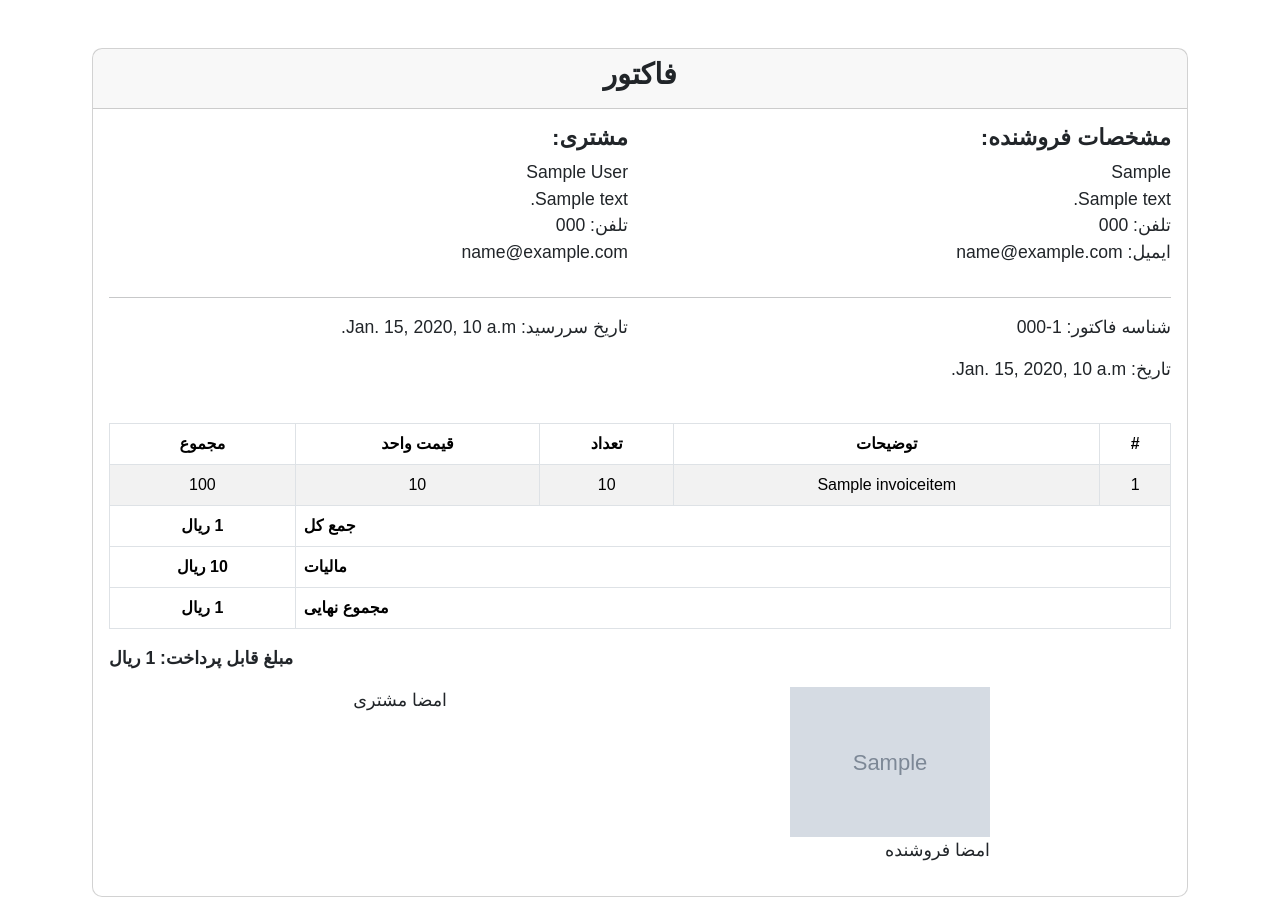
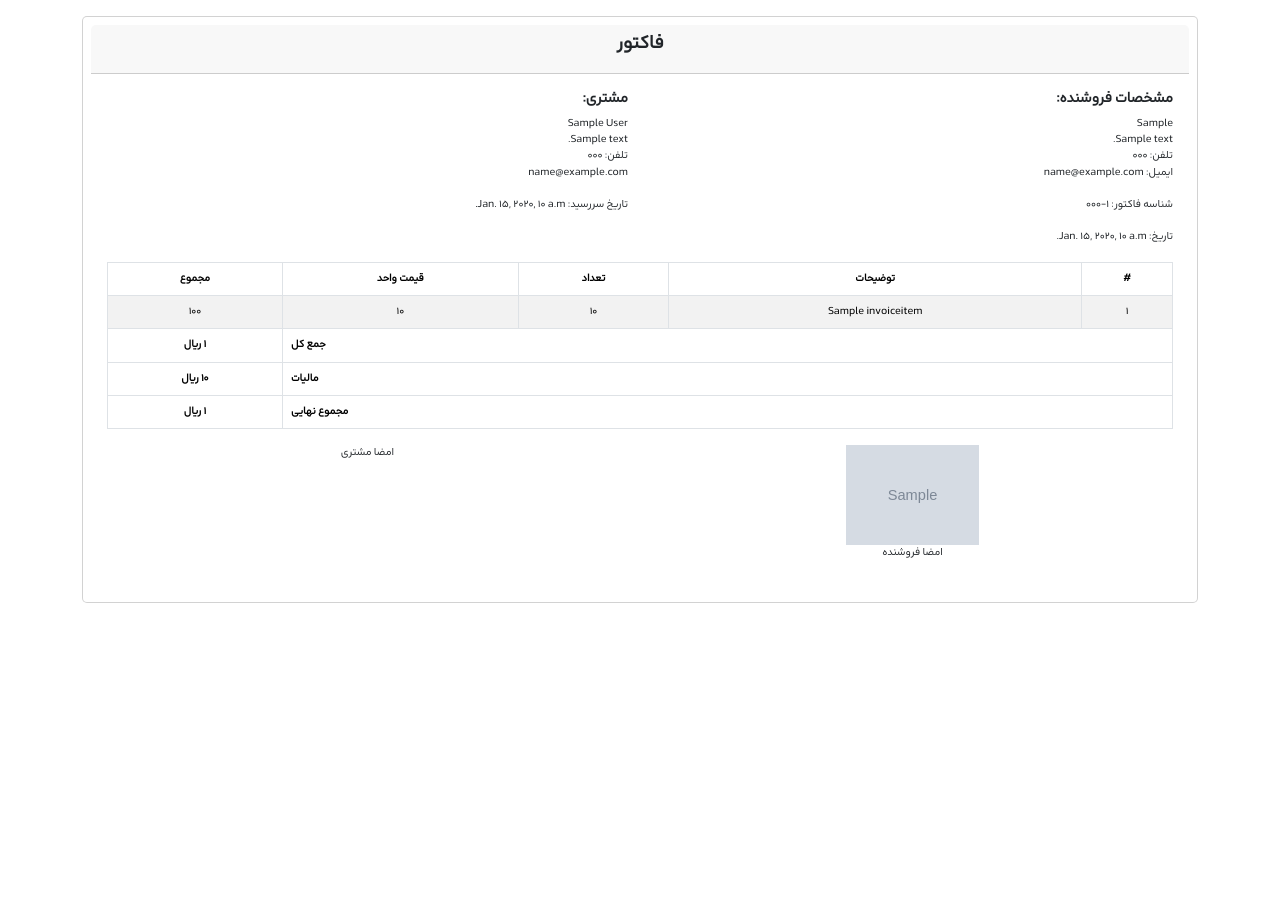
Before and after one commit to h4mid-hosseini/haseb, a Django app: template backend/templates/invoice/detail.html in a window 1280 px wide. After the commit the page ends 603 px from the top, so only its background shows below. Run offline with Django 5.2, Linux system fonts and the light colour scheme; tables that the repository leaves empty hold one stand-in row (values such as "Sample post"); the template is opened without the code that fills it: values that come from a table or form of the project are taken from there, most other values are stand-ins (such as "Sample title", 1, 10 or a date in 2020); grey boxes marked "Sample" are stand-in pictures.

Commit message:
url for invoices changed

```diff
--- a/backend/backend/settings.py
+++ b/backend/backend/settings.py
@@ -26,7 +26,7 @@
 # SECURITY WARNING: don't run with debug turned on in production!
 DEBUG = True
 
-ALLOWED_HOSTS = ["54.37.75.244", "myhaseb.ir"]
+ALLOWED_HOSTS = ["54.37.75.244", "myhaseb.ir", '127.0.0.1']
 
 CSRF_TRUSTED_ORIGINS = ["https://myhaseb.ir"]
 
--- a/backend/invoice/urls.py
+++ b/backend/invoice/urls.py
@@ -9,5 +9,5 @@
     path('', views.invoice_list, name='list'),
     path('create/', views.invoice_create, name='create'),
     path('<int:pk>/update/', views.invoice_update, name='update'),
-    path('<int:pk>/', views.invoice_detail, name='detail'),
+    path('<str:invoice_code>/', views.invoice_detail, name='detail'),
 ]
--- a/backend/invoice/views.py
+++ b/backend/invoice/views.py
@@ -34,8 +34,8 @@
 
 
 
-def invoice_detail(request, pk):
-    invoice = get_object_or_404(models.Invoice, pk=pk)
+def invoice_detail(request, invoice_code):
+    invoice = get_object_or_404(models.Invoice, unique_code=invoice_code)
     tax_rate = invoice.owner.tax_rate
     total_invoice_price = int(sum([item.total() for item in invoice.items.all()]))
     print(total_invoice_price)
--- a/backend/templates/invoice/detail.html
+++ b/backend/templates/invoice/detail.html
@@ -9,15 +9,10 @@
 <head>
     <meta charset="UTF-8">
     <meta name="viewport" content="width=device-width, initial-scale=1.0">
-    <title>فاکتور</title>
+    <title>Invoice</title>
     <!-- Bootstrap CSS -->
     <link href="https://cdn.jsdelivr.net/npm/bootstrap@5.3.0-alpha1/dist/css/bootstrap.rtl.min.css" rel="stylesheet">
     <style>
-        /* Optimized for A5 portrait paper size */
-        @page {
-            size: A5 portrait;
-            margin: 10mm;
-        }
 
         /* Font improvements */
         @font-face {
@@ -25,70 +20,107 @@
             src: url('/static/fonts/Arad/AradFD-RegularDots1.woff2');
         }
 
-        .container {
-            font-family: 'Roboto', sans-serif; /* for English */
-            font-family: 'IranSans', sans-serif; /* for Persian */
+/* Optimized for A5 portrait paper size */
+@page {
+        size: A5 portrait;
+        margin: 8mm;
+    }
+
+    body {
+        {% if invoice.language == 'fa' %}
+        font-family: 'Arad', sans-serif;
+        direction: rtl;
+        {% else %}
+        font-family: 'Roboto', sans-serif;
+        direction: ltr;
+        {% endif %}
+        font-size: 0.85em; /* Reduced further to fit better */
     }
 
     h2, h4 {
         font-weight: bold;
+        margin-bottom: 0.5em;
     }
 
     h2 {
-            font-size: 1.8em;
+        font-size: 1.4em; /* Further reduction from 1.5em to 1.4em */
     }
 
     h4 {
-            font-size: 1.4em;
+        font-size: 1.1em; /* Reduced to keep things compact */
     }
 
-        p {
-            font-size: 1.1em;
+    p, th, td {
+        font-size: 0.8em; /* Reduced font size for better fitting */
     }
 
     /* Table styling */
-        table th, table td {
-            padding: 8px;
-            text-align: center;
+    table {
+        width: 100%;
+        margin: 0 auto;
+        border-collapse: collapse;
     }
 
-        /* General card styling */
-        .card {
-            border-radius: 10px;
-            margin: 10px;
+    table th, table td {
+        padding: 4px; /* Reduced padding to avoid unnecessary spacing */
+        text-align: center;
+        vertical-align: middle;
     }
 
-        /* Responsive adjustments */
+    /* Prevent page breaks inside the table */
+    table, tr, td, th {
+        page-break-inside: avoid;
+    }
+
+    /* Remove excessive margins in cards */
+    .card {
+        border-radius: 5px;
+        padding: 8px; /* Reduced padding */
+        margin-bottom: 5px; /* Tighten the spacing between elements */
+    }
+
+    /* Responsive adjustments for print */
     @media print {
+        .container {
+            width: 100%;
+            margin: 0;
+            padding: 0;
+        }
+
         .card {
-                box-shadow: none;
-                border: 1px solid #000;
+            margin: 0;
+            padding: 0;
+        }
+
+        /* Control margin collapse on print */
+        .container, .card {
+            margin: 0 !important;
         }
     }
     </style>
+
 </head>
 <body>
 
 {% if invoice.language == 'fa' %}
-
-<div class="container mt-5">
+<div class="container mt-3">
     <div class="card">
         <div class="card-header text-center">
             <h2>فاکتور</h2>
         </div>
         <div class="card-body">
-            <!-- Company and Customer Information -->
+            <!-- Seller and Customer Information -->
             <div class="row">
                 <div class="col-sm-6">
                     <h4>مشخصات فروشنده:</h4>
                     <p>
-                        {{invoice.owner.company}}<br>
+                        {{ invoice.owner.company }}<br>
                         {{ invoice.owner.address }}<br>
                         تلفن: {{ invoice.owner.phone }}<br>
                         ایمیل: {{ invoice.owner.email }}
                     </p>
                 </div>
-                <div class="col-sm-6 text-sm-start">
+                <div class="col-sm-6">
                     <h4>مشتری:</h4>
                     <p>
                         {{ invoice.customer.name }}<br>
@@ -98,19 +130,20 @@
                     </p>
                 </div>
             </div>
-            <hr>
+
             <!-- Invoice Info -->
             <div class="row">
                 <div class="col-sm-6">
-                    <p>شناسه فاکتور: {{invoice.owner.id}}-{{ invoice.unique_code }}</p>
-                    <p>تاریخ: {{ invoice.created_at |jformat:"%d-%m-%Y" }}</p>
+                    <p>شناسه فاکتور: {{ invoice.owner.id }}-{{ invoice.unique_code }}</p>
+                    <p>تاریخ: {{ invoice.created_at | jformat:"%d-%m-%Y" }}</p>
                 </div>
-                <div class="col-sm-6 text-sm-start">
+                <div class="col-sm-6 text-start">
                     <p>تاریخ سررسید: {{ invoice.payment_deadline | jformat:"%d-%m-%Y" }}</p>
                 </div>
             </div>
-            <!-- Table for Items -->
-            <table class="table table-bordered table-striped mt-4">
+
+            <!-- Items Table -->
+            <table class="table table-bordered table-striped">
                 <thead>
                     <tr>
                         <th>#</th>
@@ -146,107 +179,23 @@
                     </tr>
                 </tfoot>
             </table>
-            <div class="text-end mt-3">
-                <p><strong>مبلغ قابل پرداخت: {{ total_with_tax | intcomma:False }} ریال</strong></p>
+
+            <!-- Signatures -->
+            <div class="row">
+                <div class="col-sm-6 text-center">
+                    {% if invoice.owner.sign_image %}
+                    <p><img src="{{ invoice.owner.sign_image.url }}" style="max-height: 100px;"><br> امضا فروشنده</p>
+                    {% endif %}
                 </div>
-            <div class="row">
-                <div class="col-sm-2"> </div>
-                <div class="col-sm-4">
-                    <p>{% if invoice.owner.sign_image %} <img src="{{ invoice.owner.sign_image.url }}" style="max-height: 150px;"> {% endif %}<br> امضا فروشنده</p>
-                </div>
-                <div class="col-sm-2"> </div>
-                <div class="col-sm-4">
+                <div class="col-sm-6 text-center">
                     <p>امضا مشتری</p>
                 </div>
             </div>
         </div>
     </div>
 </div>
-
-{% elif invoice.language == 'en' %}
-
-<div class="container mt-5">
-    <div class="card">
-        <div class="card-header text-center">
-            <h2>Invoice</h2>
-        </div>
-        <div class="card-body">
-            <!-- Company and Customer Information -->
-            <div class="row">
-                <div class="col-sm-6">
-                    <h4>Seller:</h4>
-                    <p>
-                        {{invoice.owner.company}}<br>
-                        {{ invoice.owner.address }}<br>
-                        Phone: {{ invoice.owner.phone }}<br>
-                        Email: {{ invoice.owner.email }}
-                    </p>
-                </div>
-                <div class="col-sm-6 text-sm-start">
-                    <h4>Customer:</h4>
-                    <p>
-                        {{ invoice.customer.name }}<br>
-                        {{ invoice.customer.address }}<br>
-                        Phone: {{ invoice.customer.phone }}<br>
-                        {{ invoice.customer.email }}
-                    </p>
-                </div>
-            </div>
-            <hr>
-            <!-- Invoice Info -->
-            <div class="row">
-                <div class="col-sm-6">
-                    <p>Invoice ID: {{invoice.owner.id}}-{{ invoice.unique_code }}</p>
-                    <p>Date: {{ invoice.created_at |jformat:"%d-%m-%Y" }}</p>
-                </div>
-                <div class="col-sm-6 text-sm-start">
-                    <p>Payment Deadline: {{ invoice.payment_deadline | jformat:"%d-%m-%Y" }}</p>
-                </div>
-            </div>
-            <!-- Table for Items -->
-            <table class="table table-bordered table-striped mt-4">
-                <thead>
-                    <tr>
-                        <th>#</th>
-                        <th>Description</th>
-                        <th>Quantity</th>
-                        <th>Unit Price</th>
-                        <th>Total</th>
-                    </tr>
-                </thead>
-                <tbody>
-                    {% for item in invoice.items.all %}
-                    <tr>
-                        <td>{{ forloop.counter }}</td>
-                        <td>{{ item.title }}</td>
-                        <td>{{ item.quantity | intcomma:False }}</td>
-                        <td>{{ item.price | intcomma:False }}</td>
-                        <td>{{ item.total | intcomma:False }}</td>
-                    </tr>
-                    {% endfor %}
-                </tbody>
-                <tfoot>
-                    <tr>
-                        <th colspan="4" class="text-end">Subtotal</th>
-                        <th>{{ total_invoice_price | intcomma:False }} {{ invoice.currency }}</th>
-                    </tr>
-                    <tr>
-                        <th colspan="4" class="text-end">Tax</th>
-                        <th>{{ tax_fee | intcomma:False }} {{ invoice.currency }}</th>
-                    </tr>
-                    <tr>
-                        <th colspan="4" class="text-end">Total</th>
-                        <th>{{ total_with_tax | intcomma:False }} {{ invoice.currency }}</th>
-                    </tr>
-                </tfoot>
-            </table>
-            <div class="text-end mt-3">
-                <p><strong>Total Payable: {{ total_with_tax | intcomma:False }} {{ invoice.currency }}</strong></p>
-            </div>
-        </div>
-    </div>
-</div>
-
+{% else %}
+<!-- English content (omitted for brevity, but similar structure as Farsi) -->
 {% endif %}
 </body>
 </html>
```
Lines whose indentation alone changed are shown as unchanged.
